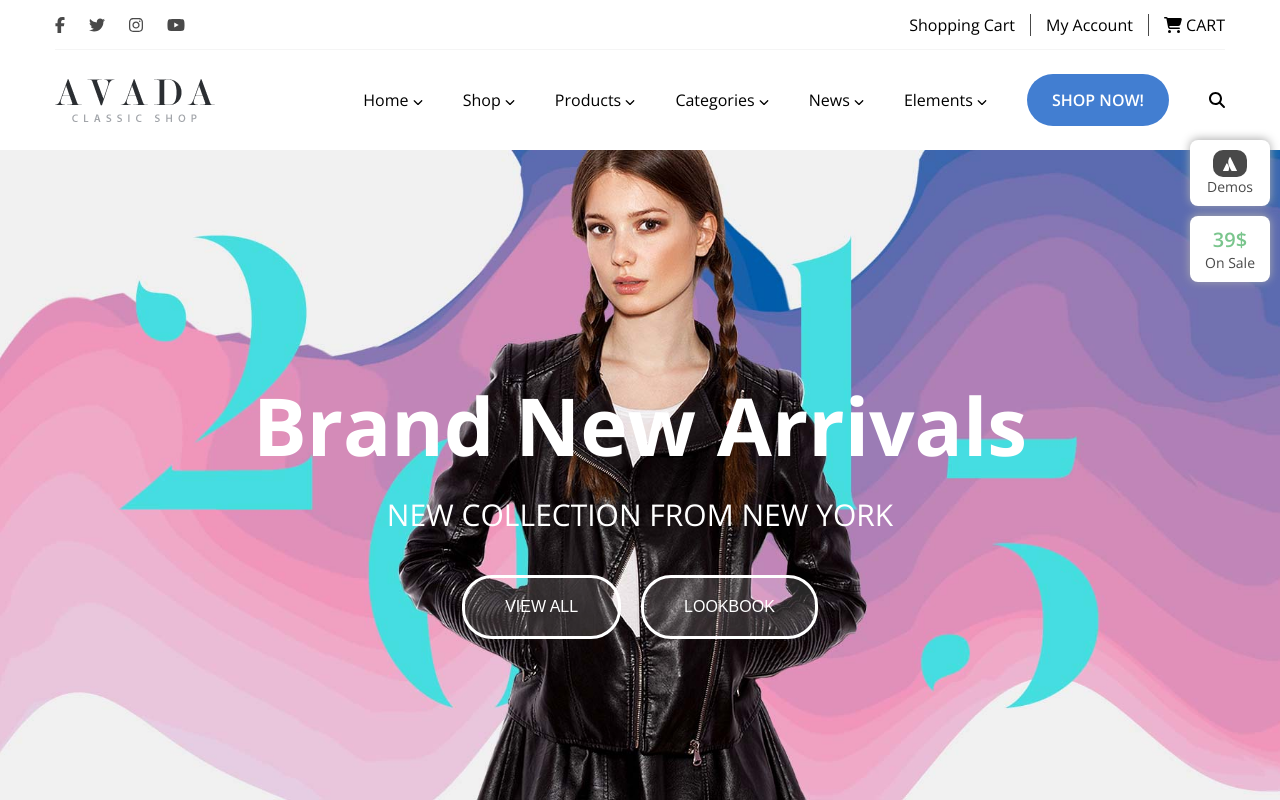
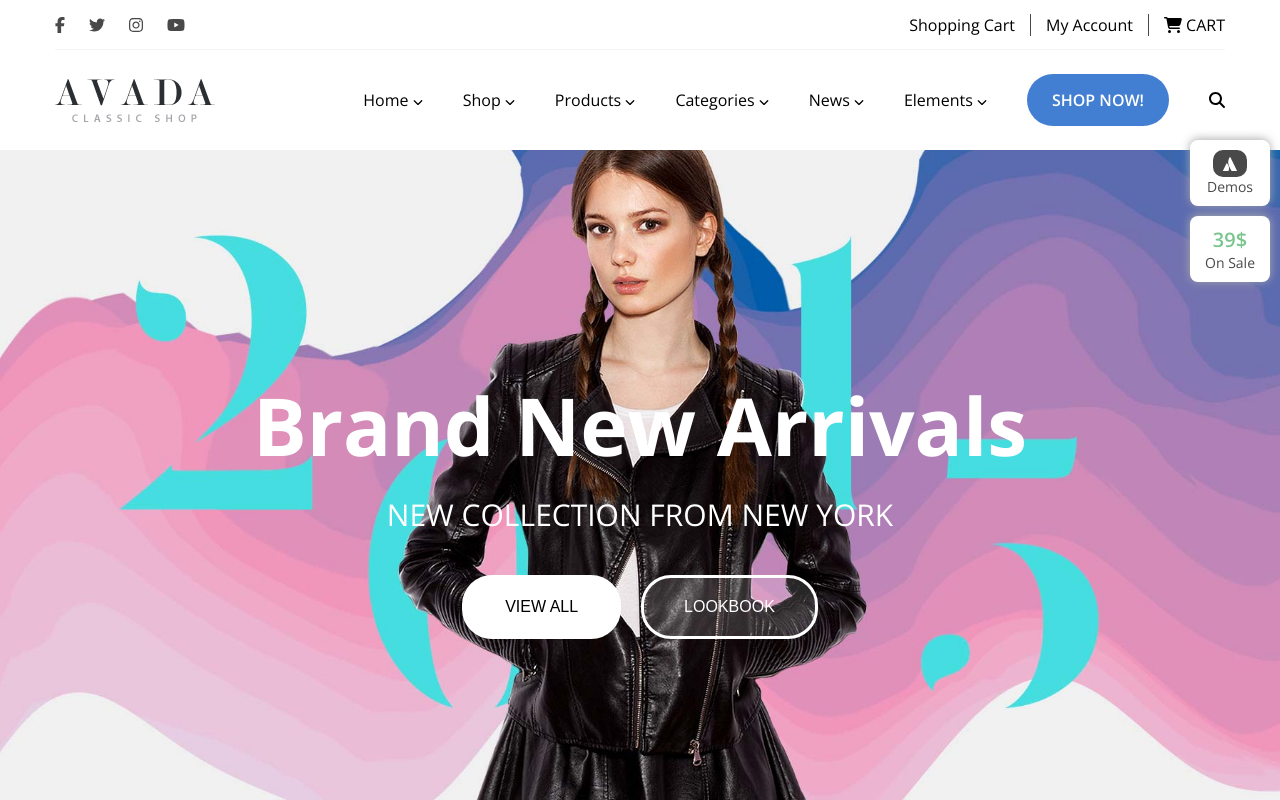
Before and after one commit to MattiaBologna/proj-html-vuejs, a Vue app: page / in a window 1280 px wide. In both pictures the pointer is over the button "VIEW ALL". Shown: the top 800 px of the page. Built offline with nearby package versions, Linux system fonts and the light colour scheme; data requests are answered from the project's data file.

Commit message:
Add: buttons hovers

```diff
--- a/src/components/HeadApp.vue
+++ b/src/components/HeadApp.vue
@@ -105,6 +105,7 @@ export default {
     padding: 15px 25px;
     color: $white;
     font-weight: 600;
+    cursor: pointer;
 }
 
 // HEADER BOTTOM
--- a/src/components/sections/JumboSection.vue
+++ b/src/components/sections/JumboSection.vue
@@ -73,6 +73,12 @@ export default {
     font-size: 16px;
 }
 
+.jumbo__button:hover {
+    background-color: white;
+    color: black;
+    cursor: pointer;
+}
+
 .badges {
     position: absolute;
     top: -10px;
--- a/src/components/sections/SeasonsCollectionSection.vue
+++ b/src/components/sections/SeasonsCollectionSection.vue
@@ -86,4 +86,10 @@ export default {
     font-size: 14px;
     font-weight: 600;
 }
+
+.seasons__button:hover {
+    background-color: white;
+    color: black;
+    cursor: pointer;
+}
 </style>
--- a/src/components/sections/SubscriptionSection.vue
+++ b/src/components/sections/SubscriptionSection.vue
@@ -65,10 +65,19 @@ export default {
         min-width: 250px;
     }
 
+    .mail__input:focus {
+        outline: none;
+    }
+
     .sub__button {
+        font-weight: 600;
         background-color: $blue;
         padding: 13px 50px;
         border-radius: 999px;
     }
+
+    .sub__button:hover {
+        filter: grayscale(20%);
+    }
 }
 </style>
```
